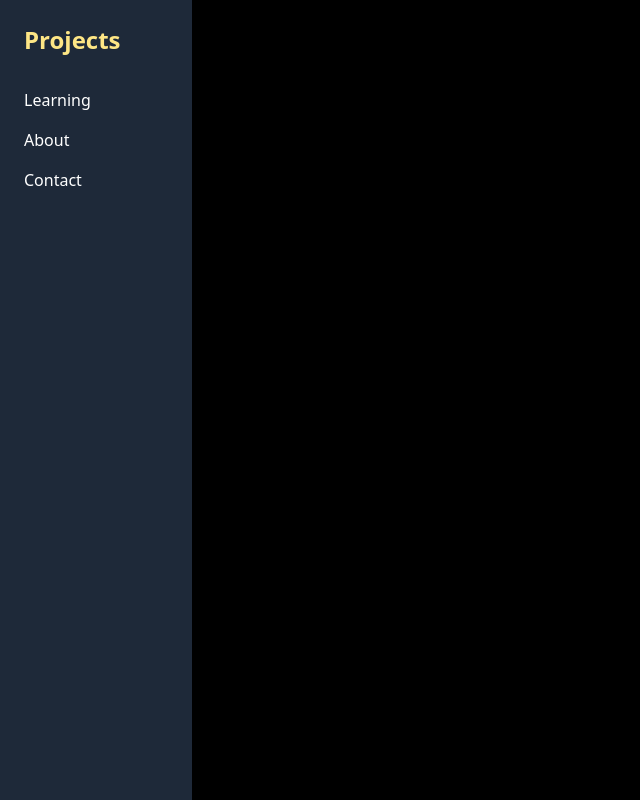
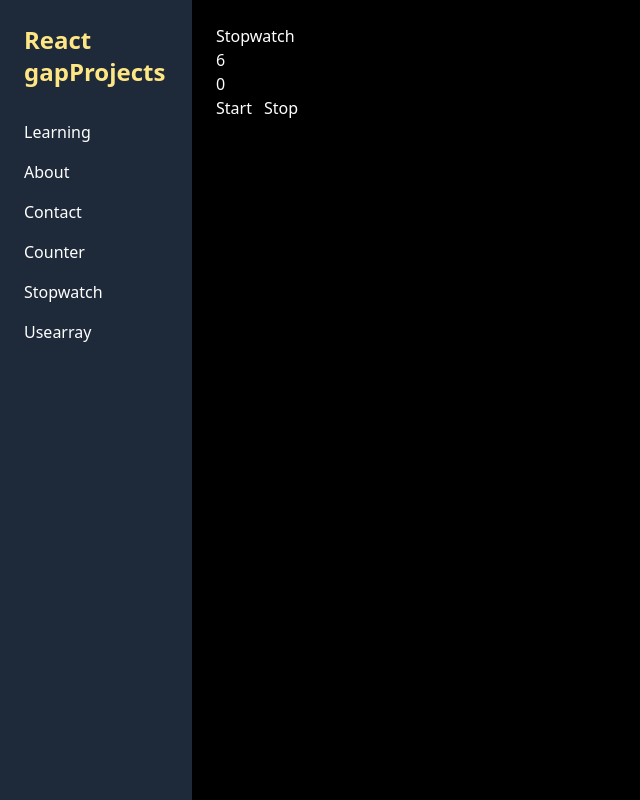
Before and after one commit to harsh474/React-Proof-of-Work, a React (Vite) app: page /stopwatch in a window 1280 px wide. Shown: the whole page, without its empty margins (0-640 px from the left). Built offline with nearby package versions, Linux system fonts and the light colour scheme.

Commit message:
first commit

```diff
--- a/src/App.jsx
+++ b/src/App.jsx
@@ -3,6 +3,9 @@ import Sidebar from "./components/Sidebar";
 import About from "./pages/About";
 import Contact from "./pages/Contact";
 import Learning from "./pages/Learning";
+import Counter from "./pages/Counter";
+import Stopwatch from "./pages/Stopwatch";
+import Usearray from "./pages/Usearray";
 export default function App() {
   return (
       <div className="flex h-screen">
@@ -15,6 +18,9 @@ export default function App() {
             <Route path="/" element={<Learning/>} />
             <Route path="/about" element={<About />} />
             <Route path="/contact" element={<Contact />} />
+            <Route path="/counter" element={<Counter/>} />
+            <Route path="/stopwatch" element={<Stopwatch/>} />
+            <Route path="/usearray" element={<Usearray/>}/>
           </Routes>
         </div>
       </div>
--- a/src/components/Sidebar.jsx
+++ b/src/components/Sidebar.jsx
@@ -3,11 +3,14 @@ import { Link } from "react-router-dom";
 const Sidebar = () => {
   return (
     <div className="w-[15%] bg-gray-800 text-white p-6 h-full flex flex-col">
-      <h1 className="text-2xl font-bold mb-8 text-amber-200">Projects</h1>
+      <h1 className="text-2xl font-bold mb-8 text-amber-200">React gapProjects</h1>
       <nav className="flex flex-col gap-4">
         <Link to="/" className="hover:text-yellow-400">Learning</Link>
         <Link to="/about" className="hover:text-yellow-400">About</Link>
         <Link to="/contact" className="hover:text-yellow-400">Contact</Link>
+        <Link to="/counter" className="hover:text-yellow-400">Counter</Link>
+        <Link to="/stopwatch" className="hover:text-yellow-400">Stopwatch</Link>
+        <Link to="/usearray" className="hover:text-yellow-400">Usearray</Link>
       </nav>
     </div>
   );
--- /dev/null
+++ b/src/pages/Counter.jsx
@@ -0,0 +1,20 @@
+import React, { useState } from 'react'
+import MyButton from './MyButton'
+
+function Counter() {
+  const [count,setCount] = useState(0) ;
+  function handleclick(params) {
+          setCount(count + 1);
+          console.log("update count  of " , count) ;
+          localStorage.setItem("count", count+1);
+     }
+  return (
+    <div>
+      {/* <MyButton id={"one"} count ={count} handleclick={handleclick}/>
+      <MyButton id={"two"} count ={count} handleclick={handleclick}/> */}
+      <MyButton id={"two"}/>
+    </div>
+  )
+}
+
+export default Counter
--- /dev/null
+++ b/src/pages/MyButton.jsx
@@ -0,0 +1,30 @@
+import React from 'react' ;
+import { useEffect } from 'react';
+function MyButton({id}) {
+     let temp = 0 ;
+     temp += 1 ;
+     const [count, setCount] = React.useState(0);
+     console.log("parent is rerendering again",temp)
+     useEffect(()=>{
+          console.log("hi calling useffect")
+          console.log("count"+id);
+          let savedcount = localStorage.getItem("count"+id) ;
+          savedcount = parseInt(savedcount);
+          console.log("savedcount",typeof(savedcount))
+          savedcount&& setCount(savedcount);
+     },[])
+     function handleclick(params) {
+          setCount(count + 1);
+          temp = temp+1;
+          console.log("update count  of "+id , count) ;
+          localStorage.setItem("count"+id, count+1);
+     }
+     return (
+          <div>
+               <h1>{count}</h1>
+               <button onClick={handleclick}> Increment counter</button>
+          </div>
+     )
+}
+
+export default MyButton ;
--- /dev/null
+++ b/src/pages/Stopwatch.jsx
@@ -0,0 +1,29 @@
+import React, { useRef, useState } from 'react'
+
+function Stopwatch() {
+     const [timer,setTimer] = useState(0) ;
+     const interval = useRef(null);
+     function starthandler(){
+         if(interval.current!=null) return  ;
+         interval.current = setInterval(() => {
+          setTimer(prevTime => prevTime + 1);
+         }, 1000);
+     }
+     function stophandler(params) {
+          clearInterval(interval.current);
+          interval.current = null ;
+     }
+  return (
+    <div>
+           <h1>Stopwatch</h1>   6
+           <h3>{timer}</h3>
+           <div className='flex gap-3 '>
+           <button onClick={starthandler}>Start</button>
+           <button onClick={stophandler}>Stop</button>
+           </div>
+
+    </div>
+  )
+}
+
+export default Stopwatch ;
--- /dev/null
+++ b/src/pages/Usearray.jsx
@@ -0,0 +1,9 @@
+import React from 'react'
+
+function Usearray() {
+  return (
+    <div>Usearray</div>
+  )
+}
+
+export default Usearray
```
Also changed, not shown: 2 other files (tests, documents, lock files or other folders).
